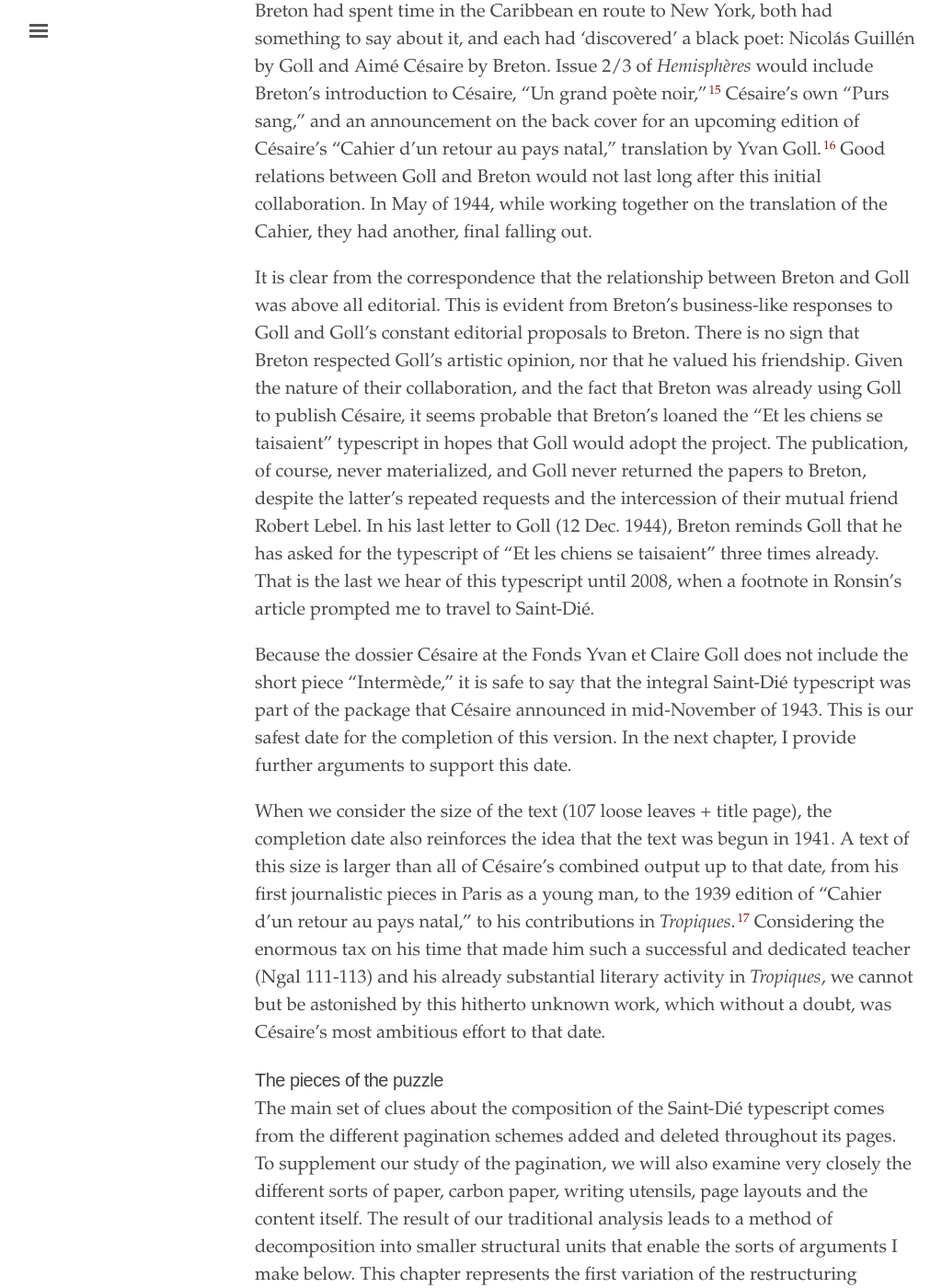
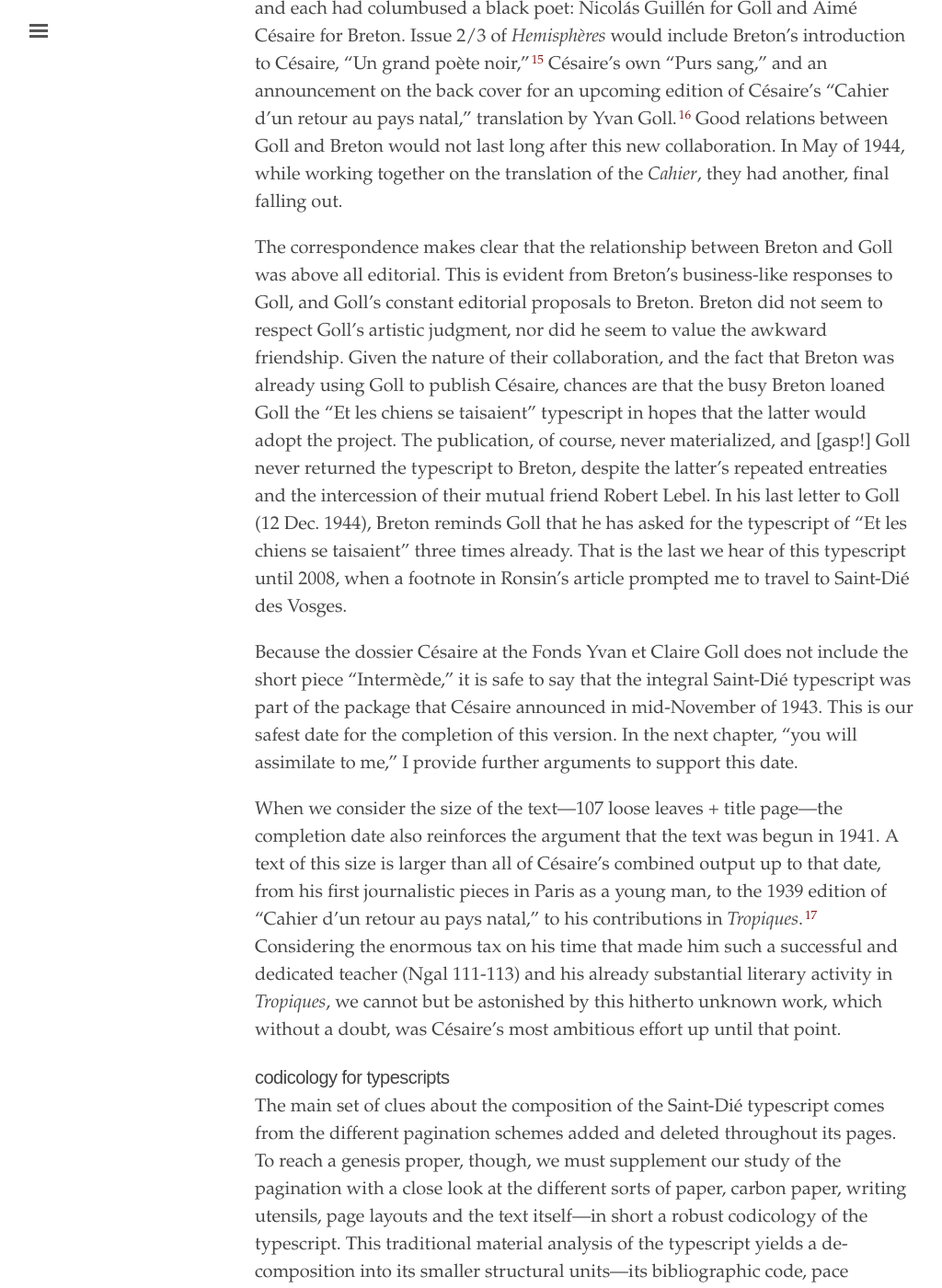
Before and after one commit to elotroalex/record, a Jekyll site: the page built from _chapters/01-nebula.md, in a window 1280 px wide and 1400 px high, scrolled down 6204 px. Shown: the whole window at 92% size, without its empty margins (3-1027 px from the left). Built offline with Jekyll 4.4.1, drawn with Linux system fonts in a browser that asks for light colours; some of the changed text lies outside the part shown.

Commit message:
finished spit of time

```diff
--- a/_chapters/01-nebula.md
+++ b/_chapters/01-nebula.md
@@ -39,23 +39,21 @@
 
 The play evidences a struggle between the freedom to speak frankly without censorship and the idea of a poetry free from traditional form and subject. The text under censoring eyes desires to speak directly to the subjugated audience. In several scenes of the play, Toussaint addresses the black crowds in the language of truth to power. On the other hand, the freedom that Césaire seeks in poetic language cannot be reduced to direct address for long. As a result, the trope of freedom is caught in a bind, and we cannot talk about one without the other. Undoubtedly, this drama could not see the light of day in Martinique during the rule of Admiral Robert, but the possibility of it being published was nevertheless present to Césaire thanks to his lifelines in Cuba and New York. As a result, the political bent of the typescript seems stronger in its earlier stages than in later ones. If indeed the process of moving away from the history of the Haitian Revolution, as I hope to show, started during the draft stage of the typescript, we may have further circumstantial evidence that composition began in 1941.
 
-### Late 1943
+Luckily, we find more precise information about the completion of the typescript in a cache of letters from Césaire to Breton housed at the Bibliothèque Litteraire Jacques Doucet. The first of these letters to mention the play is postmarked September 23, 1943, where Césaire notes he has just finished “*un drame nègre*.”[^8] A letter dated November 16, 1943 announces the impending arrival in New York of a package containing “*un recueil possible de poèmes ainsi qu’un drame : Et les chiens se taisaient*.” The next letter from Césaire (17 Jan. 1944), announces the arrival of some supplementary pages for "Et les chiens se taisaient" consisting of the short text “Intermède.” The Césaire documents at the Fonds Yvan Goll in Saint-Dié des Vosges, France, where the typescript is housed today, do not include this shorter piece. This suggests the possibility that sometime between November and January, Breton lent the typescript to Yvan Goll.
 
-Luckily, we find more precise information about the completion of the typescript in a cache of letters from Césaire to Breton housed at the Bibliothèque Litteraire Jacques Doucet. The first of these letters to mention the play is postmarked September 23, 1943, where Césaire notes he has just finished “*un drame nègre*.”[^8] A letter dated November 16, 1943 announces the impending arrival in New York of a package containing “*un recueil possible de poèmes ainsi qu’un drame : Et les chiens se taisaient*.” The next letter from Césaire (17 Jan. 1944), announces the arrival of some supplementary pages for "Et les chiens se taisaient" consisting of the short text “Intermède.” The Césaire documents at the Fonds Yvan Goll in Saint-Dié des Vosges, where the typescript is housed today, do not include this shorter piece. This suggests the possibility that sometime between November and January, Breton lent Yvan Goll the typescript.
+The story of how Yvan Goll became involved in the editorial life of Césaire in New York has been superbly narrated by the scholar and former curator of the Goll archive, Albert Ronsin[^9] in his article “Yvan Goll et André Breton.” After making peace with Breton many years after they came to blows over who had invented *surréalisme* first, they both began collaboration on a special issue of Goll’s journal *Hemisphères*. This happened at the end of 1943 and the beginning of 1944, around the time Césaire sent his typescript. Both Goll and Breton had spent time in the Caribbean en route to New York, both had something to say about it, and each had columbused a black poet: Nicolás Guillén for Goll and Aimé Césaire for Breton. Issue 2/3 of *Hemisphères* would include Breton’s introduction to Césaire, “Un grand poète noir,”[^10] Césaire’s own “Purs sang,” and an announcement on the back cover for an upcoming edition of Césaire’s “Cahier d’un retour au pays natal,” translation by Yvan Goll.[^11] Good relations between Goll and Breton would not last long after this new collaboration. In May of 1944, while working together on the translation of the *Cahier*, they had another, final falling out.
 
-The story of how Goll became involved in the editorial life of Césaire in New York has been superbly narrated by the scholar and former curator of the Goll archive, Albert Ronsin[^9] in his article “Yvan Goll et André Breton.” After making peace with Breton many years after their (actual) fisticuffs over which one of them used the word *surrealisme* first, they both began collaboration on a special issue of Goll’s journal *Hemisphères*. This happened at the end of 1943 and the beginning of 1944, around the time Césaire sent his typescript. Both Goll and Breton had spent time in the Caribbean en route to New York, both had something to say about it, and each had ‘discovered’ a black poet: Nicolás Guillén by Goll and Aimé Césaire by Breton. Issue 2/3 of *Hemisphères* would include Breton’s introduction to Césaire, “Un grand poète noir,”[^10] Césaire’s own “Purs sang,” and an announcement on the back cover for an upcoming edition of Césaire’s “Cahier d’un retour au pays natal,” translation by Yvan Goll.[^11] Good relations between Goll and Breton would not last long after this initial collaboration. In May of 1944, while working together on the translation of the Cahier, they had another, final falling out.
+The correspondence makes clear that the relationship between Breton and Goll was above all editorial. This is evident from Breton’s business-like responses to Goll, and Goll’s constant editorial proposals to Breton. Breton did not seem to respect Goll’s artistic judgment, nor did he seem to value the awkward friendship. Given the nature of their collaboration, and the fact that Breton was already using Goll to publish Césaire, chances are that the busy Breton loaned Goll the "Et les chiens se taisaient" typescript in hopes that the latter would adopt the project. The publication, of course, never materialized, and [gasp!] Goll never returned the typescript to Breton, despite the latter’s repeated entreaties and the intercession of their mutual friend Robert Lebel. In his last letter to Goll (12 Dec. 1944), Breton reminds Goll that he has asked for the typescript of "Et les chiens se taisaient" three times already. That is the last we hear of this typescript until 2008, when a footnote in Ronsin’s article prompted me to travel to Saint-Dié des Vosges.
 
-It is clear from the correspondence that the relationship between Breton and Goll was above all editorial. This is evident from Breton’s business-like responses to Goll and Goll’s constant editorial proposals to Breton. There is no sign that Breton respected Goll’s artistic opinion, nor that he valued his friendship. Given the nature of their collaboration, and the fact that Breton was already using Goll to publish Césaire, it seems probable that Breton’s loaned the "Et les chiens se taisaient" typescript in hopes that Goll would adopt the project. The publication, of course, never materialized, and Goll never returned the papers to Breton, despite the latter’s repeated requests and the intercession of their mutual friend Robert Lebel. In his last letter to Goll (12 Dec. 1944), Breton reminds Goll that he has asked for the typescript of "Et les chiens se taisaient" three times already. That is the last we hear of this typescript until 2008, when a footnote in Ronsin’s article prompted me to travel to Saint-Dié.
+Because the dossier Césaire at the Fonds Yvan et Claire Goll does not include the short piece “Intermède,” it is safe to say that the integral Saint-Dié typescript was part of the package that Césaire announced in mid-November of 1943. This is our safest date for the completion of this version. In the next chapter, "you will assimilate to me," I provide further arguments to support this date.
 
-Because the dossier Césaire at the Fonds Yvan et Claire Goll does not include the short piece “Intermède,” it is safe to say that the integral Saint-Dié typescript was part of the package that Césaire announced in mid-November of 1943. This is our safest date for the completion of this version. In the next chapter, I provide further arguments to support this date.
+When we consider the size of the text—107 loose leaves + title page—the completion date also reinforces the argument that the text was begun in 1941. A text of this size is larger than all of Césaire’s combined output up to that date, from his first journalistic pieces in Paris as a young man, to the 1939 edition of “Cahier d’un retour au pays natal,” to his contributions in *Tropiques*.[^12] Considering the enormous tax on his time that made him such a successful and dedicated teacher (Ngal 111-113) and his already substantial literary activity in *Tropiques*, we cannot but be astonished by this hitherto unknown work, which without a doubt, was Césaire’s most ambitious effort up until that point.
 
-When we consider the size of the text (107 loose leaves + title page), the completion date also reinforces the idea that the text was begun in 1941. A text of this size is larger than all of Césaire’s combined output up to that date, from his first journalistic pieces in Paris as a young man, to the 1939 edition of “Cahier d’un retour au pays natal,” to his contributions in *Tropiques*.[^12] Considering the enormous tax on his time that made him such a successful and dedicated teacher (Ngal 111-113) and his already substantial literary activity in *Tropiques*, we cannot but be astonished by this hitherto unknown work, which without a doubt, was Césaire’s most ambitious effort to that date.
+### codicology for typescripts
 
-### The pieces of the puzzle
+The main set of clues about the composition of the Saint-Dié typescript comes from the different pagination schemes added and deleted throughout its pages. To reach a genesis proper, though, we must supplement our study of the pagination with a close look at the different sorts of paper, carbon paper, writing utensils, page layouts and the text itself—in short a robust codicology of the typescript. This traditional material analysis of the typescript yields a de-composition into its smaller structural units—its bibliographic code, pace McGann—which can enable us to manipulate the text to yield the secrets of its genesis.
 
-The main set of clues about the composition of the Saint-Dié typescript comes from the different pagination schemes added and deleted throughout its pages. To supplement our study of the pagination, we will also examine very closely the different sorts of paper, carbon paper, writing utensils, page layouts and the content itself. The result of our traditional analysis leads to a method of decomposition into smaller structural units that enable the sorts of arguments I make below. This chapter represents the first variation of the restructuring method that defines the dissertation's contribution to bibliographic methodology.
-
-Except for the content, all of the material evidence is detailed and organized in the codicological table marked Table A ([link](http://bit.ly/gFUqZG)).[^13] All of the rows in Table A represent a page. These are organized from top to bottom in the order in which they are found today in Saint-Dié des Vosges. This order also corresponds to the pagination labeled **MAIN**. The columns consist of the pagination schemes found throughout the typescript, the kind of material support used, the instruments of revision, and finally one column marked **LAYOUT** to indicate whether text was cut short half-way through the page or whether it reached the end.
+Except for the actual text, all of the material evidence is detailed and organized in a series of codicological tables below.[^13] All of the rows in the tables, except for the headers, represent a page. These are organized from top to bottom in the order in which they are found today in Saint-Dié des Vosges. This order also corresponds to the pagination scheme labeled `MAIN`. The columns consist of the pagination schemes found throughout the typescript, the kind of material support used, the instruments of revision, and finally one column marked `LAYOUT` to indicate whether text was cut short half-way through the page or whether it reached the end.
 
 The text as we find it is composed of 108 loose sheets, including the title page. I recognize a total of four (or five, depending on how you look at it) different types of paper. I have marked these as **Paper A**, **A+**, **B**, **C** and **D** in Table A. The most common type is **Paper A**, thin, of a yellowing white hue (21.6 x 28 cm). Those pages marked **A+** in Table A have sheets of the same material as **A**, except they are slightly bigger. **Paper B** and **C** belong to two self-contained segments in *Acte I*. Paper B is thin and pink (21.6 x 27.8 cm). The twenty leaves made of this paper are only found towards the beginning of the play as it stands now. **Paper C** follows **Paper B** in the current pagination, and it is thin and white with a light blue tint (21 x 27 cm). Last, but not least, **Paper D** seems to have been introduced at a late stage of composition, and mostly appears in revisions made to *Acte II*. This paper is thick white and also yellowing, at times with rough-hewn edges, indicating the leaves came from a larger sheet. (22.4 x 28 and 21.6 x 28 cm).
 
@@ -349,7 +347,7 @@
 
 [^8]: My gratitude to René Henane for allowing me to consult his transcriptions of the correspondence and for his generous friendship.
 
-[^9]: I owe a great debt of gratitude to his widow, Nadine Ronsin, who has taken over the role of curator of the Goll collection in her husband’s stead. She has welcomed me on two occasions to that peaceful small town in Lorraine —where the name America was uttered for the first time in history— with the sort of hospitality that inspires the best in others. I also thank her colleagues at the Bibliothèque Municipaple de Saint-Dié des Vosges for providing a comfortable work space and a pleasant atmosphere for the days of arduous scanning and research.
+[^9]: I owe a great debt of gratitude to his widow, Nadine Ronsin, who has taken over the role of curator of the Goll collection in her husband’s stead. She has welcomed me on two occasions to the peaceful small town in Lorraine —where town lore would have it, the name America was uttered for the first time in history—with the sort of hospitality that inspires the best in others. I also thank her colleagues at the Bibliothèque Municipaple de Saint-Dié des Vosges for providing a comfortable work space and a pleasant atmosphere for the days of arduous scanning and research.
 
 [^10]: We learn from the letters that “Un grand poète noir” was written at the behest of Goll as a possible introduction to the *Cahier d’un retour au pays natal*, by a somewhat unwilling Breton, who didn’t consider *Hemisphères* to be the appropriate vehicle for such a text. This short tribute to Césaire will go on to have a life of its own in several other publications since, most notably as the introduction of the Brentano’s edition of *Cahier d’un retour au pays natal* and as a chapter in Breton’s *Martinique, Charmeuse de serpents*.
 
@@ -357,7 +355,7 @@
 
 [^12]: This statement remains true in so far as we have not yet recovered his thesis on Black Southern writers in the United States.
 
-[^13]: <http://bit.ly/gFUqZG>
+[^13]: You can download the complete CSV.
 
 [^14]: As we will see shortly, **MAIN** inherits most of **Late A** until page 55. What I am calling **MAIN** is a combination of page numbers from **Late A**, a few pages of **Late B** and **Late C**, and page numbers written at the last stage of pagination. In Table A, in the column named **MAIN**, the page numbers which are inherited are written in gray in order to distinguish them from those written at the time when the text received its final organization.
 
--- a/index.html
+++ b/index.html
@@ -18,7 +18,7 @@
     </li>
     <li class="post-title">
       <h3><a href="{{site.baseurl}}/chapters/01-nebula/">Nebula</a></h3>
-      <span>opening gambits &#9671; the thick spit of centuries &#9671; speculative snapshots &#9671; how to erase history with a No. 2 pencil</span>
+      <span>opening gambits &#9671; the thick spit of time &#9671; codicology for typescripts &#9671; speculative snapshots &#9671; how to erase history with a No. 2 pencil</span>
     </li>
     <li class="post-title">
       <h3>You will assimilate to me</h3>
```
Also changed, not shown: other parts of _chapters/01-nebula.md (+1 -1 lines).
